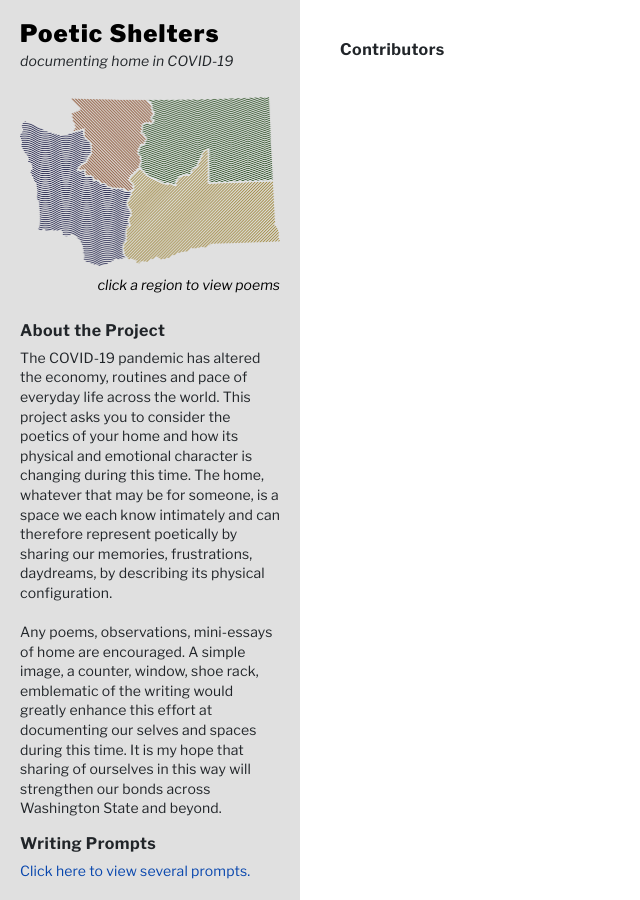
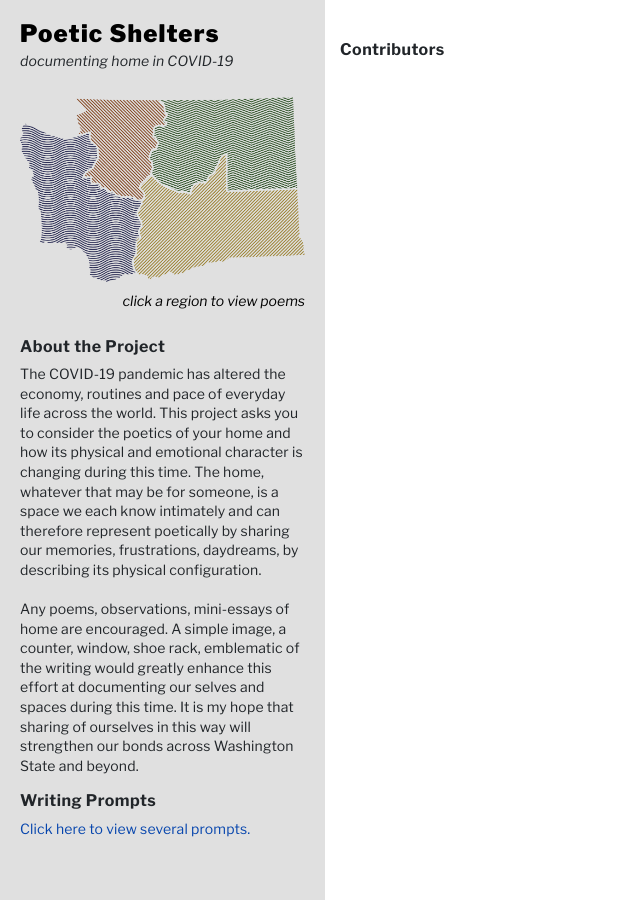
Before and after one commit to poetic-shelters/poetic-shelters.github.io, a Jekyll site: the page built from contributors.html, in a window 1280 px wide. Shown: the whole page, without its empty margins (0-640 px from the left). Built offline with Jekyll 4.4.1, drawn with Linux system fonts in a browser that asks for light colours; nearby versions of some CDN libraries.

Commit message:
add nice responsive spacing for the explanatory pages

```diff
--- a/assets/css/dashboard.css
+++ b/assets/css/dashboard.css
@@ -29,7 +29,7 @@ body {
 }
 
  #sidebar {
-     width: 300px;
+     width: 325px;
      top: 0;
      left: 0;
      z-index: 999;
@@ -72,7 +72,7 @@ button#sidebarCollapse{
       z-index: 1000;}
 
  #sidebar.active {
-     margin-left: -300px;
+     margin-left: -325px;
  }
 
 h1 {
--- a/contributors.html
+++ b/contributors.html
@@ -37,12 +37,12 @@ layout: home
 
 <div id="content">
   <div class="row">
-    <div class="col-6">
+    <div class="col-lg-6 col-md-8 col-sm-10">
       <div class="explain">
 
         <h2>Contributors</h2>
       </div>
-      <div class="col" id="spacer">
+      <div class="col d-none d-md-block" id="spacer">
       </div>
     </div>
   </div>
--- a/prompts.html
+++ b/prompts.html
@@ -40,7 +40,7 @@ Any poems, observations, mini-essays of home are encouraged. A simple image, a c
 
 <div id="content">
   <div class="row">
-    <div class="col-6">
+    <div class="col-lg-6 col-md-8 col-sm-10">
       <div class="explain">
 
         <h2>Prompts</h2>
@@ -99,7 +99,7 @@ Any poems, observations, mini-essays of home are encouraged. A simple image, a c
       </div>
 
     </div>
-    <div class="col" id="spacer">
+    <div class="col d-none d-md-block" id="spacer">
     </div>
   </div>
 </div>
```
